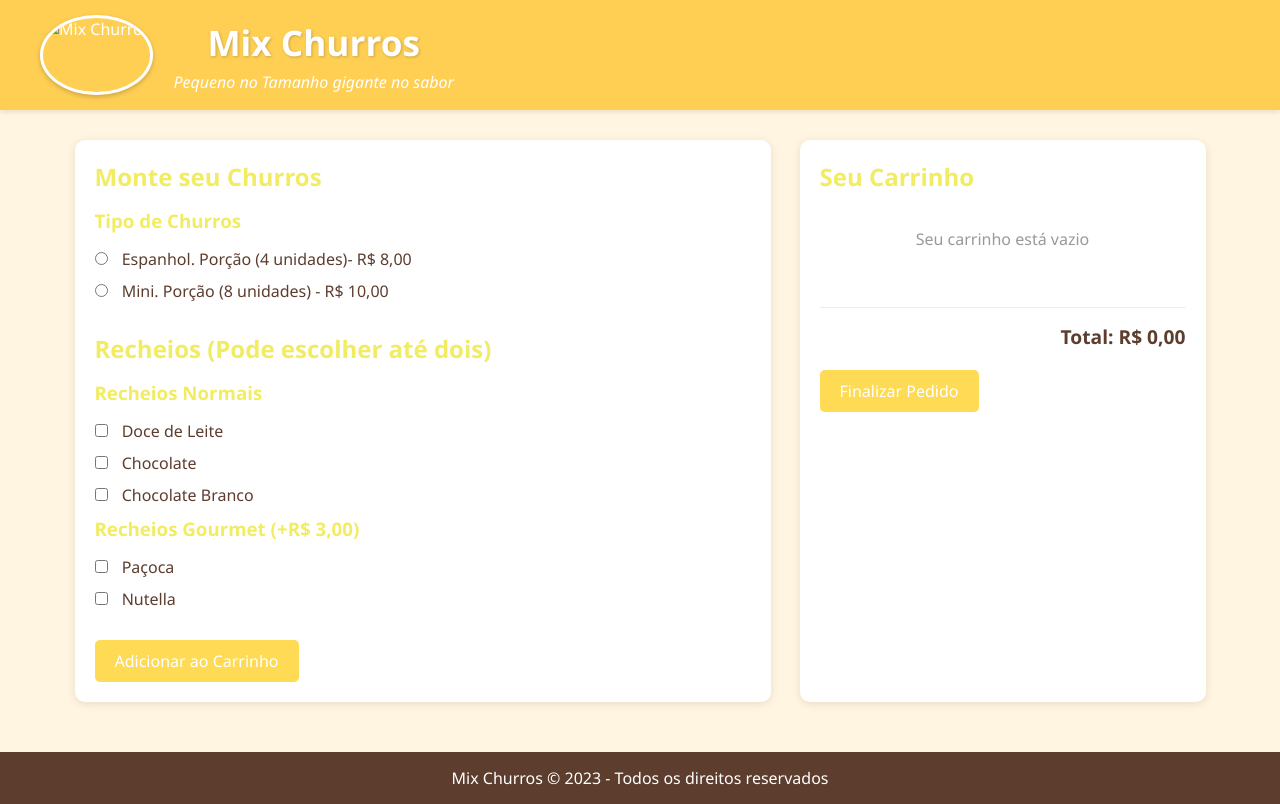
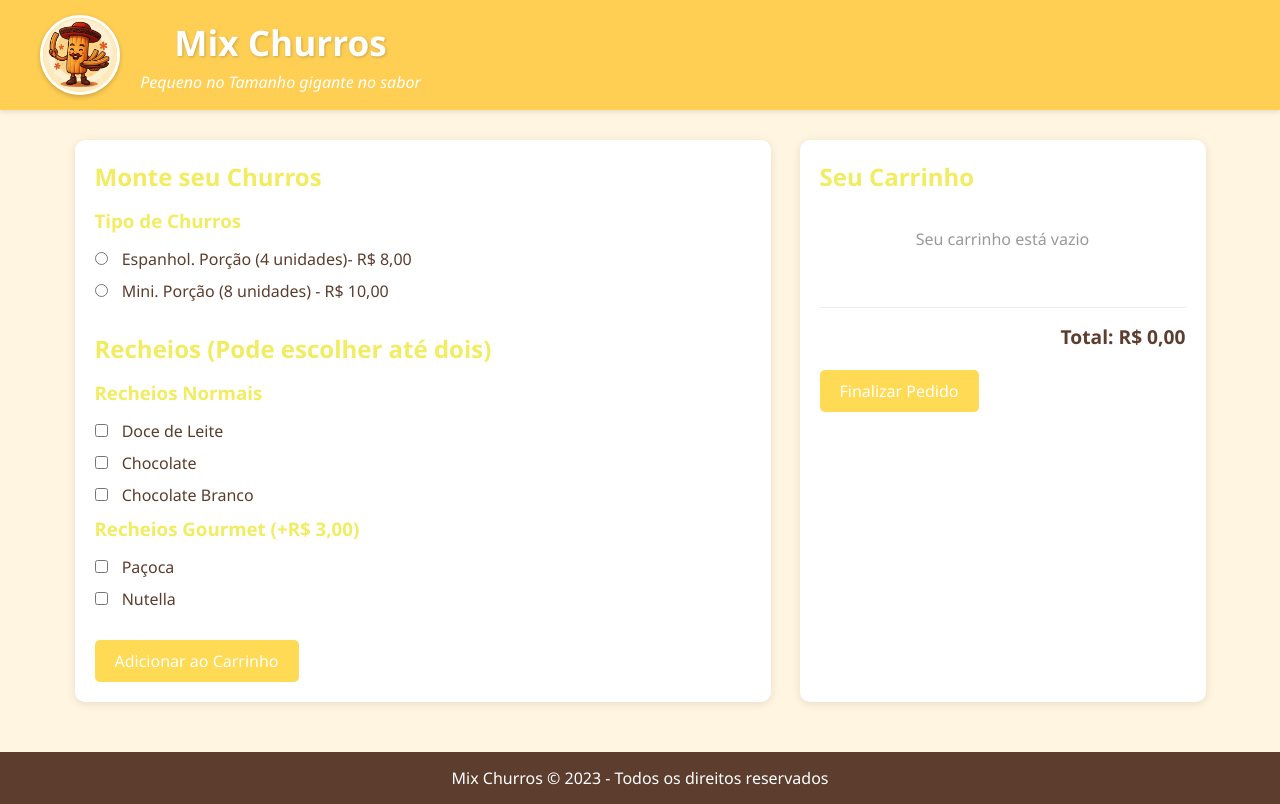
Before and after one commit to Davi20091213/site-feira-de-neg-cios, a plain HTML site: page index.html in a window 1280 px wide. Drawn offline with Linux system fonts and the light colour scheme.

Commit message:
Add files via upload

```diff
--- a/index.html
+++ b/index.html
@@ -3,7 +3,7 @@
 <head>
     <header>
     <div class="logo-container">
-        <img src="imagens/WhatsApp Image 2025-07-02 at 14.33.03.jpeg" alt="Mix Churros" class="logo-img">
+        <img src="WhatsApp Image 2025-07-02 at 14.33.03.jpeg" alt="Mix Churros" class="logo-img">
         <div class="logo-text">
             <h1>Mix Churros</h1>
             <p>Pequeno no Tamanho gigante no sabor</p>
```
